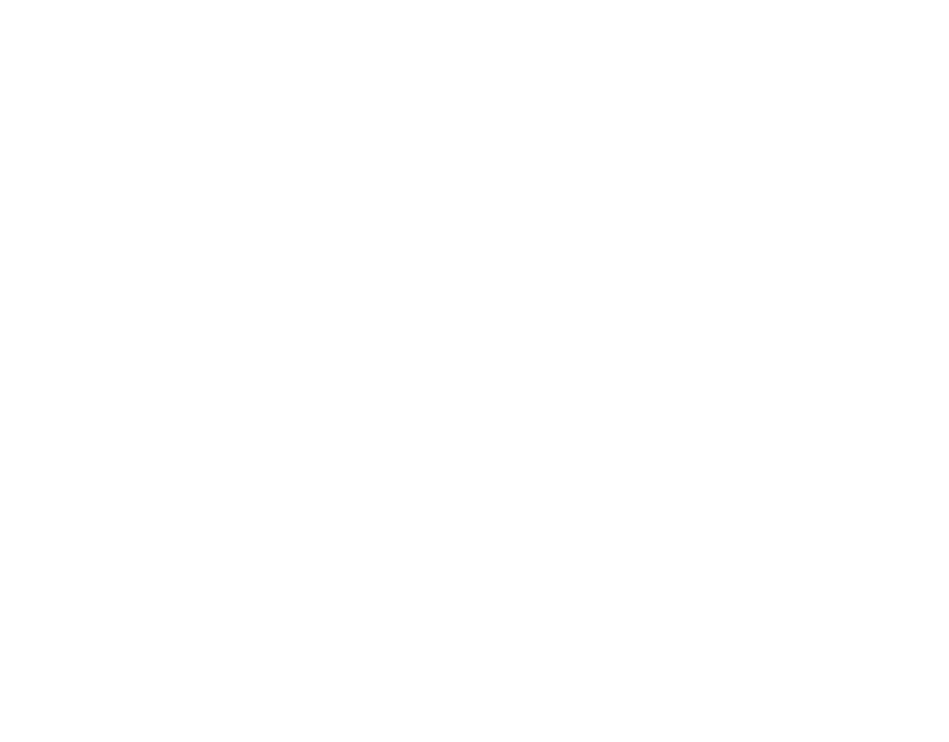
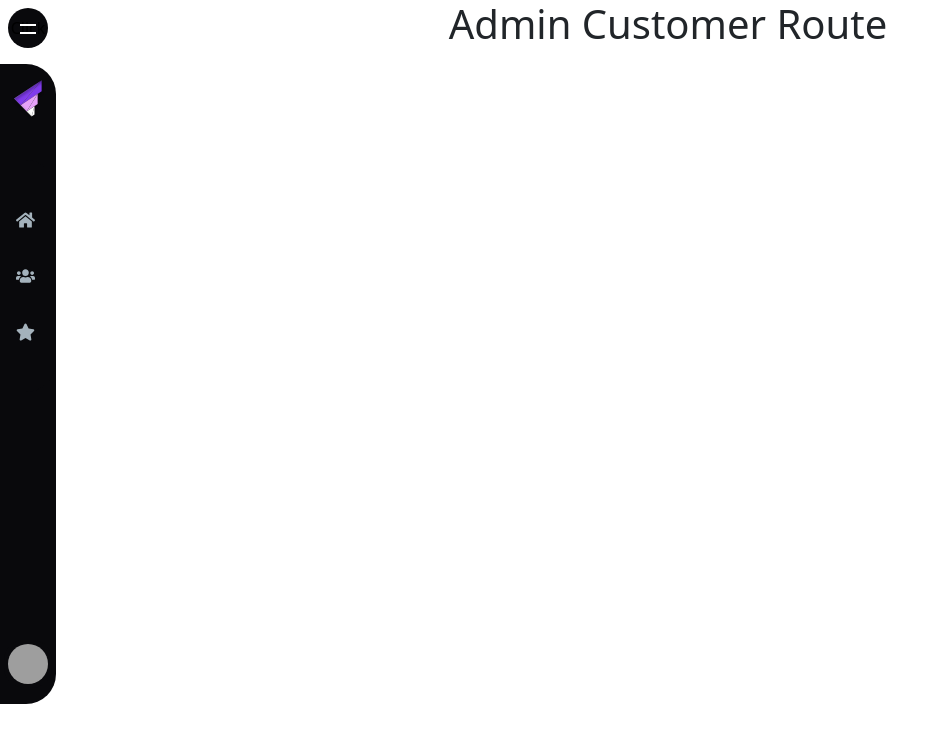
Before and after one commit to Sankhan123/Sri-vetri-taxi, a React (Create React App) app: page /dashboard/customer in a window 1280 px wide. Before the commit this address had no page. Shown: the top 742 px of the page, without its empty margins (0-949 px from the left). Built offline with nearby package versions, Linux system fonts and the light colour scheme; grey boxes are pictures that could not be loaded.

Commit message:
admin dashboard route completed

```diff
--- a/src/App.js
+++ b/src/App.js
@@ -8,7 +8,8 @@
 import LocalTrip from './screens/LocalTrip';
 import Hillstrip from './screens/Hillstrip';
 import Dashboard from './screens/Dashboard';
-
+import Customer from './screens/Customer';
+import Car from './screens/Car';
 function App() {
   return (
     <Router>
@@ -21,7 +22,8 @@
         <Route path="/hills-trip" element={<Hillstrip />} />
         <Route path="/taxi-trip" element={<Taxi />} />
         <Route path="/dashboard" element={<Dashboard />} >
-
+            <Route path="customer" element={<Customer />}/>
+            <Route path="car" element={<Car />}/>
         </Route>
       </Routes>
 
--- /dev/null
+++ b/src/screens/Car.jsx
@@ -0,0 +1,9 @@
+const Car = () => {
+    return (
+        <>
+            <h1>Admin Car Route</h1>
+        </>
+    )
+}
+
+export default Car;
--- /dev/null
+++ b/src/screens/Customer.jsx
@@ -0,0 +1,9 @@
+const Customer = () => {
+    return (
+        <>
+            <h1>Admin Customer Route</h1>
+        </>
+    )
+}
+
+export default Customer;
--- a/src/screens/Dashboard.jsx
+++ b/src/screens/Dashboard.jsx
@@ -1,6 +1,6 @@
 import React, { useState } from "react";
 import styled from "styled-components";
-import { Link } from "react-router-dom";
+import { Link,Outlet,useLocation } from "react-router-dom";
 
 import logo from "../assets/logo.svg";
 import Home from "../assets/home-solid.svg";
@@ -10,6 +10,8 @@
 import PowerOff from "../assets/power-off-solid.svg";
 
 function Dashboard() {
+  const location = useLocation();
+  console.log(location)
   const [click, setClick] = useState(false);
   const handleClick = () => setClick(!click);
 
@@ -30,7 +32,7 @@
               onClick={() => setClick(false)}
               exact
               activeClassName="active"
-              to="/"
+              to="/dashboard"
             >
               <img src={Home} alt="Home" />
               <Text clicked={click}>Home</Text>
@@ -38,7 +40,7 @@
             <Item
               onClick={() => setClick(false)}
               activeClassName="active"
-              to="/customer"
+              to="/dashboard/customer"
             >
               <img src={Team} alt="Team" />
               <Text clicked={click}>Team</Text>
@@ -47,7 +49,7 @@
             <Item
               onClick={() => setClick(false)}
               activeClassName="active"
-              to="/car"
+              to="/dashboard/car"
             >
               <img src={Projects} alt="Projects" />
               <Text clicked={click}>Projects</Text>
@@ -72,7 +74,8 @@
         </SidebarContainer>
       </Container>
       <Section>
-        <h1>Main Content Here</h1>
+        {(location.pathname === "/dashboard") && <h1>Main Content Here</h1>}
+        <Outlet />
       </Section>
     </Main>
   );
```
